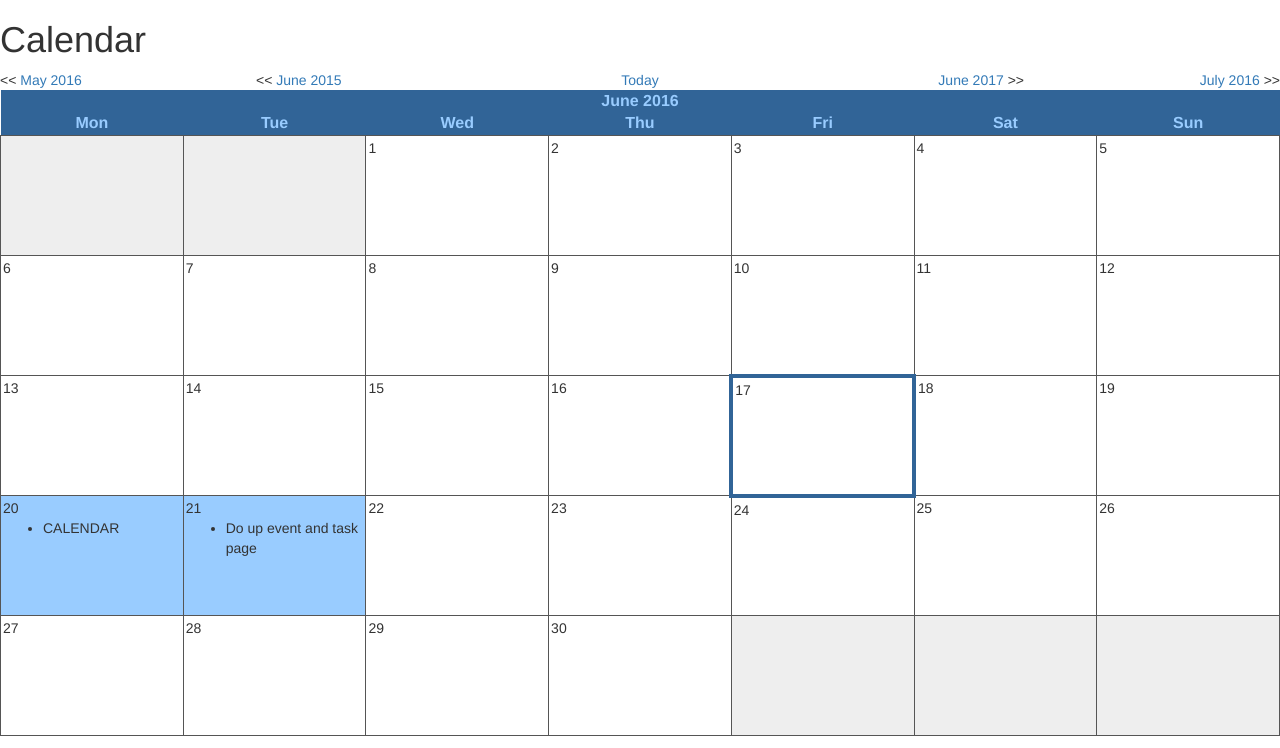
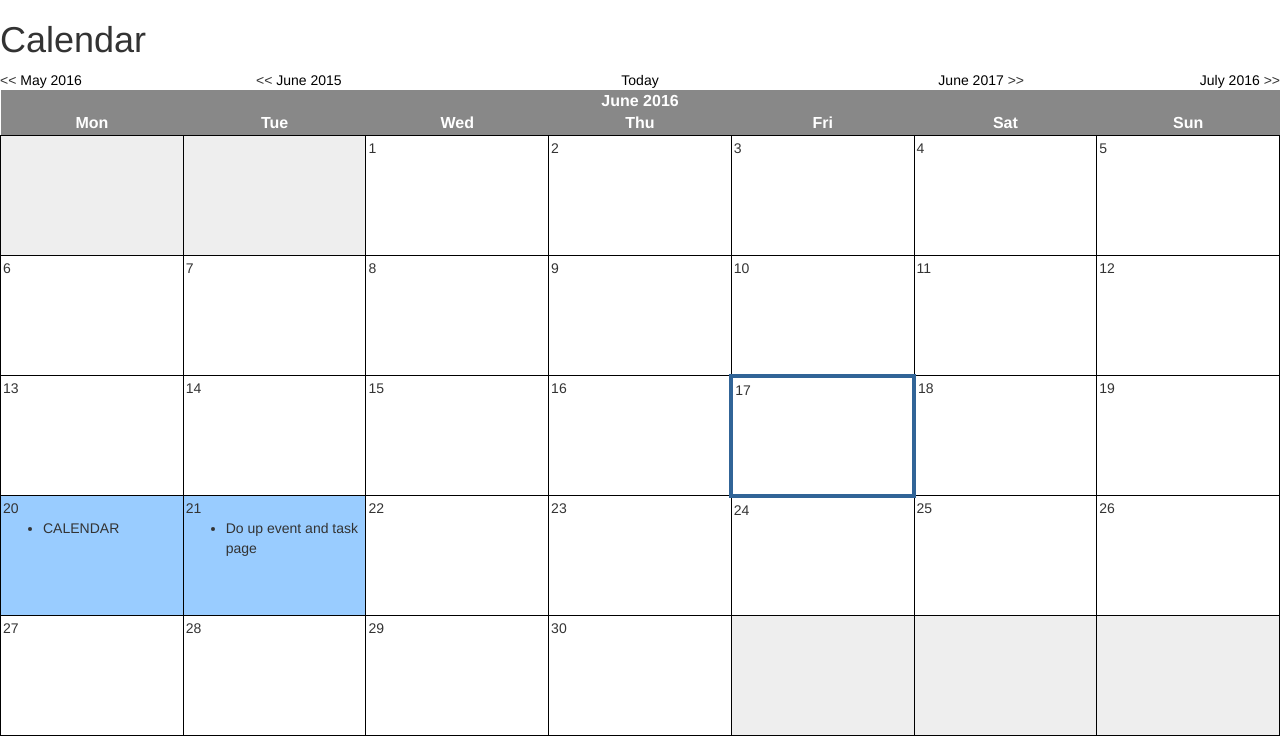
Before and after one commit to weijieseow/xpro, a Django app: page /MyCalendar/ in a window 1280 px wide. Shown: the part 52-800 px from the top of the page. Run offline with Django 3.2, Linux system fonts and the light colour scheme; data comes from the database, SQL or seed files in the repository; both versions use the stored data as it was after the commit; some libraries are stand-ins or nearby versions.

Commit message:
adjusted calender color

```diff
--- a/MyCalendar/static/MyCalendar/style.css
+++ b/MyCalendar/static/MyCalendar/style.css
@@ -5,13 +5,13 @@
 #calendar table tr th {
     text-align: center;
     font-size: 16px;
-    background-color: #316497;
-    color: #99ccff;
+    background-color: #888888;
+    color: white;
 }
 
 #calendar table tr td {
     width: 10%;
-    border: 1px solid #555;
+    border: 1px solid #000000;
     vertical-align: top;
     height: 120px;
     padding: 2px;
--- a/MyCalendar/templates/MyCalendar/cal_month.html
+++ b/MyCalendar/templates/MyCalendar/cal_month.html
@@ -9,17 +9,17 @@
     <table width="100%">
         <tr>
             <td width="20%" align="left">
-              &lt;&lt; <a href="/calendar/{{PreviousYear}}/{{PreviousMonth}}/">{{PreviousMonthName}} {{PreviousYear}}</a>
+              &lt;&lt; <a href="/calendar/{{PreviousYear}}/{{PreviousMonth}}/" style="color:black">{{PreviousMonthName}} {{PreviousYear}}</a>
             </td>
             <td width="20%" align="left">
-              &lt;&lt; <a href="/calendar/{{YearBeforeThis}}/{{Month}}/">{{MonthName}} {{YearBeforeThis}}</a>
+              &lt;&lt; <a href="/calendar/{{YearBeforeThis}}/{{Month}}/" style="color:black">{{MonthName}} {{YearBeforeThis}}</a>
             </td>
-            <td width="20%" align="center"><a href="/calendar">Today</a></td>
+            <td width="20%" align="center"><a href="/calendar" style="color:black">Today</a></td>
             <td width="20%" align="right">
-              <a href="/calendar/{{YearAfterThis}}/{{Month}}/">{{MonthName}} {{YearAfterThis}}</a> &gt;&gt;
+              <a href="/calendar/{{YearAfterThis}}/{{Month}}/" style="color:black">{{MonthName}} {{YearAfterThis}}</a> &gt;&gt;
             </td>
             <td width="20%" align="right">
-              <a href="/calendar/{{NextYear}}/{{NextMonth}}/">{{NextMonthName}} {{NextYear}}</a> &gt;&gt;
+              <a href="/calendar/{{NextYear}}/{{NextMonth}}/" style="color:black">{{NextMonthName}} {{NextYear}}</a> &gt;&gt;
             </td>
         </tr>
     </table>
```
Also changed, not shown: db.sqlite3, 4 other files.
